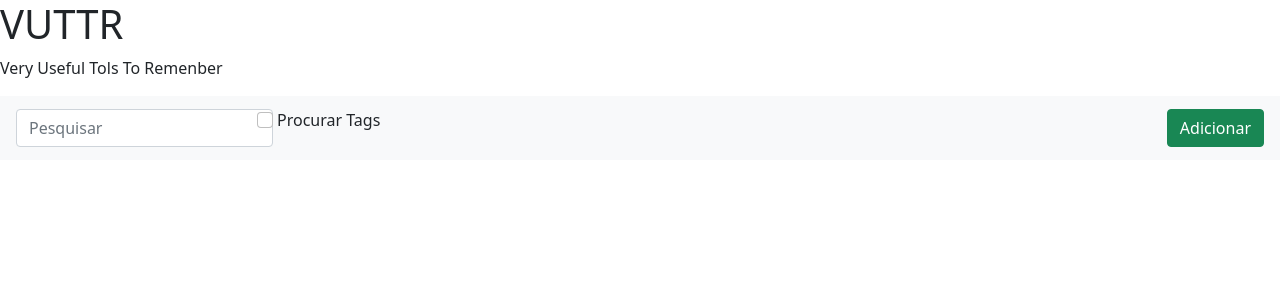
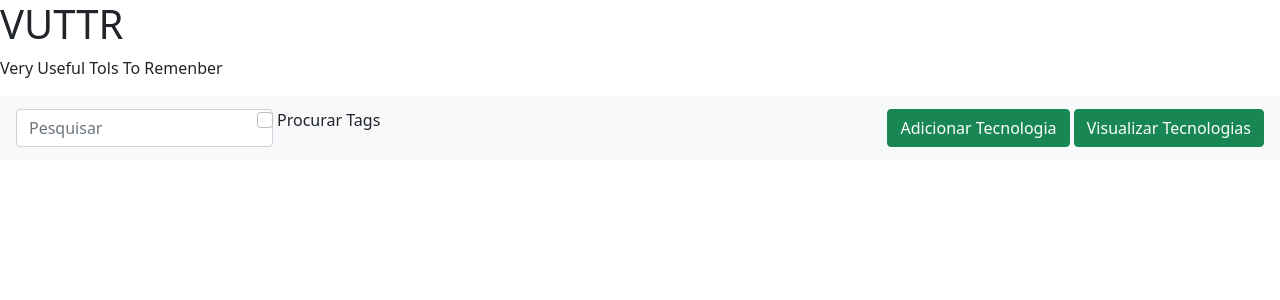
Before and after one commit to acioly13/desafio_Django01, a Django app: template DesafioApp/templates/index.html in a window 1280 px wide. Shown: the top 300 px of the page. Run offline with Django 3.2, Linux system fonts and the light colour scheme; the template is opened without the code that fills it, so the values that code supplies are empty; some libraries are stand-ins or nearby versions.

Commit message:
melhorias

```diff
--- a/DesafioApp/templates/index.html
+++ b/DesafioApp/templates/index.html
@@ -29,17 +29,26 @@
             <form class="form-inline">
                 <input class="form-control mr-sm-2" type="search" placeholder="Pesquisar"
                        aria-label="Pesquisar"><br><br>
+                <div>
+                    <div class="mb-3 form-check">
 
-                <div class="mb-3 form-check">
-                    <input type="checkbox" class="form-check-input" id="exampleCheck1">
-                    <label class="form-check-label" for="exampleCheck1">Procurar Tags</label>
+                        <input type="checkbox" class="form-check-input" id="exampleCheck1">
+                        <label class="form-check-label" for="exampleCheck1">Procurar Tags</label>
+                    </div>
                 </div>
             </form>
 
             <!-- Button trigger modal -->
-            <button type="button" class="btn btn-success" data-bs-toggle="modal" data-bs-target="#exampleModal">
-                Adicionar
-            </button>
+            <div>
+                <button type="button" class="btn btn-success" data-bs-toggle="modal" data-bs-target="#exampleModal">
+                    Adicionar Tecnologia
+                </button>
+                <a href="/v">
+                    <button type="button" class="btn btn-success" data-bs-target="#exampleModal">
+                        Visualizar Tecnologias
+                    </button>
+                </a>
+            </div>
             <!-- Modal -->
 
             <div class="modal fade" id="exampleModal" tabindex="-1" aria-labelledby="exampleModalLabel"
@@ -86,9 +95,9 @@
                 </div>
             </div>
         </nav>
+
     </div>
 </div>
-
 
 <div class="modal-body" tabindex="-1">
     {% for tecnologia in tecnologias %}
--- a/DesafioApp/views.py
+++ b/DesafioApp/views.py
@@ -19,7 +19,7 @@ class TecnologiasDeleteView(DeleteView):
     template_name = "index.html"
     model = Tecnologias
     context_object_name = 'tecnologias'
-    success_url = reverse_lazy("http://127.0.0.1:8000/v")
+    success_url = reverse_lazy("")
 
 
 class TecnologiaCreateView(CreateView):
@@ -27,4 +27,4 @@ class TecnologiaCreateView(CreateView):
     model = Tecnologias
     context_object_name = 'tecnologias'
     form_class = InsereTecnologiaForm
-    success_url = "http://127.0.0.1:8000/v"
+    success_url = "localhost/v"
```
